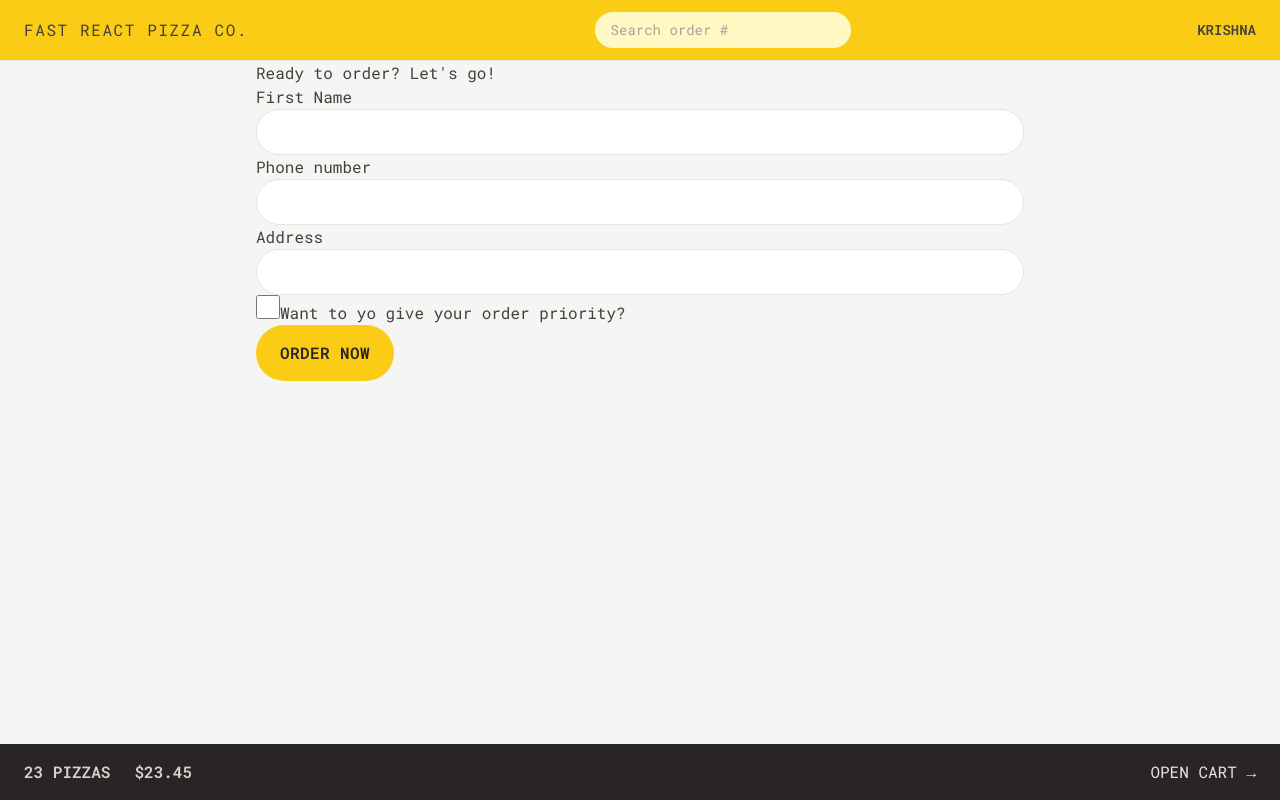
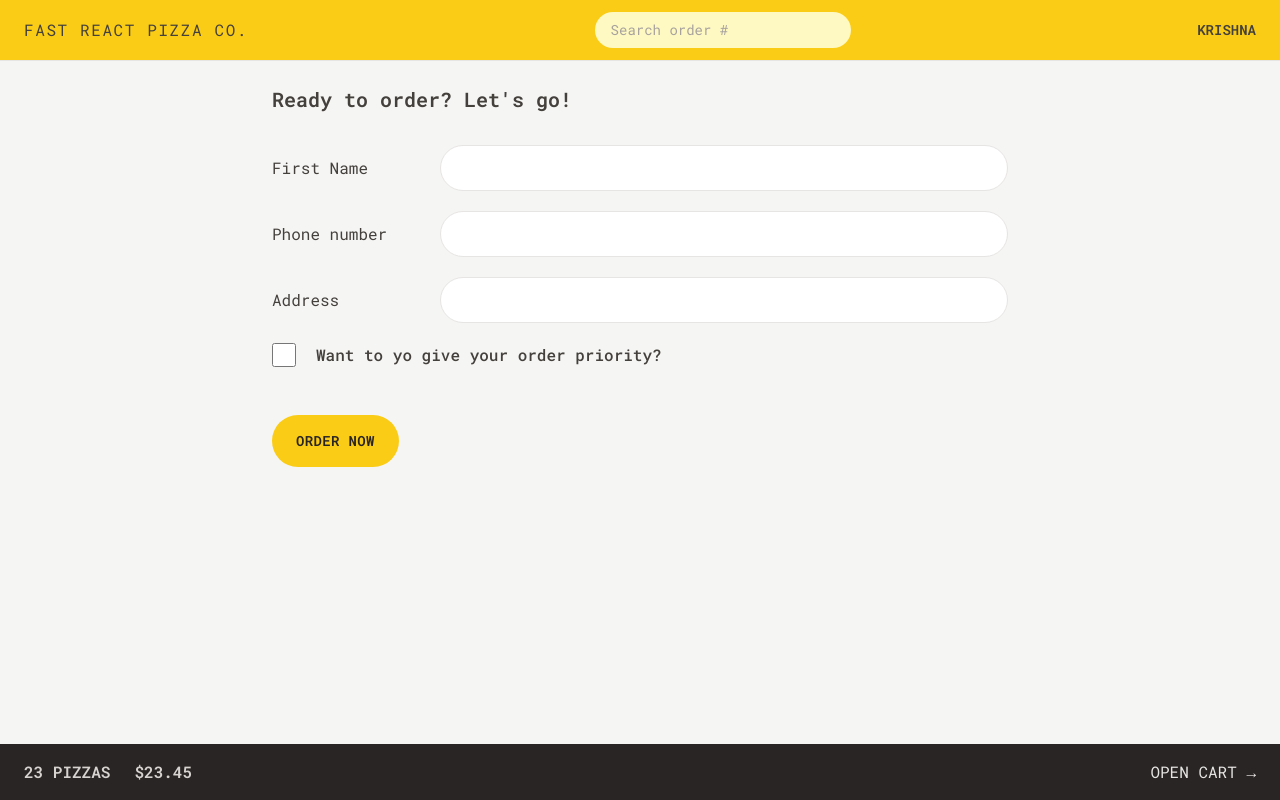
Before and after one commit to KrishnapalTomar01/fast-pizza-app, a React (Vite) app: page /order/new in a window 1280 px wide. Built offline with nearby package versions, Linux system fonts and the light colour scheme.

Commit message:
Order styling

```diff
--- a/src/features/order/CreateOrder.jsx
+++ b/src/features/order/CreateOrder.jsx
@@ -41,31 +41,43 @@ function CreateOrder() {
   const formErrors = useActionData();
 
   return (
-    <div>
-      <h2>Ready to order? Let&apos;s go!</h2>
+    <div className="px-4 py-6">
+      <h2 className="mb-8 text-xl font-semibold">
+        Ready to order? Let&apos;s go!
+      </h2>
       {/* <Form method="POST" action="/order/new"> */}
       <Form method="POST">
-        <div>
-          <label>First Name</label>
-          <input type="text" name="customer" required className="input" />
+        <div className="mb-5 flex flex-col gap-2 sm:flex-row sm:items-center">
+          <label className="sm:basis-40">First Name</label>
+          <input type="text" name="customer" required className="input grow" />
         </div>
 
-        <div>
-          <label>Phone number</label>
-          <div>
-            <input type="tel" name="phone" required className="input" />
-          </div>
-          {formErrors?.phone && <p>{formErrors.phone}</p>}
-        </div>
+        <div className="mb-5 flex flex-col gap-2 sm:flex-row sm:items-center">
+          <label className="sm:basis-40">Phone number</label>
+          <div className="grow">
+            <input type="tel" name="phone" required className="input w-full" />
 
-        <div>
-          <label>Address</label>
-          <div>
-            <input className="input" type="text" name="address" required />
+            {formErrors?.phone && (
+              <p className="mt-2 rounded-md bg-red-100 p-2 text-xs text-red-700">
+                {formErrors.phone}
+              </p>
+            )}
           </div>
         </div>
 
-        <div>
+        <div className="mb-5 flex flex-col gap-2 sm:flex-row sm:items-center">
+          <label className="sm:basis-40">Address</label>
+          <div className="grow">
+            <input
+              className="input w-full"
+              type="text"
+              name="address"
+              required
+            />
+          </div>
+        </div>
+
+        <div className="mb-12 flex items-center gap-5">
           <input
             type="checkbox"
             name="priority"
@@ -74,10 +86,12 @@ function CreateOrder() {
             // value={withPriority}
             // onChange={(e) => setWithPriority(e.target.checked)}
           />
-          <label htmlFor="priority">Want to yo give your order priority?</label>
+          <label htmlFor="priority" className="font-medium">
+            Want to yo give your order priority?
+          </label>
         </div>
 
-        <div>
+        <div className="">
           <input type="hidden" name="cart" value={JSON.stringify(cart)} />
           <Button type="primary" disabled={isSubmitting}>
             {isSubmitting ? "Placing order..." : "Order now"}
--- a/src/features/ui/Button.jsx
+++ b/src/features/ui/Button.jsx
@@ -2,13 +2,13 @@ import { Link } from "react-router-dom";
 
 function Button({ children, disabled, to, type }) {
   const base =
-    "inline-block rounded-full bg-yellow-400 font-semibold uppercase tracking-wide text-stone-800 transition-colors duration-300 hover:bg-yellow-300 focus:bg-yellow-300 focus:outline-none focus:ring focus:ring-yellow-300 focus:ring-offset-2 disabled:cursor-not-allowed";
+    "inline-block text-sm rounded-full bg-yellow-400 font-semibold uppercase tracking-wide text-stone-800 transition-colors duration-300 hover:bg-yellow-300 focus:bg-yellow-300 focus:outline-none focus:ring focus:ring-yellow-300 focus:ring-offset-2 disabled:cursor-not-allowed";
 
   const styles = {
     primary: base + " px-4 py-3 md:px-6 md:py-4",
     small: base + " px-4 py-2 md:px-5 md:py-2.5 text-xs",
     secondary:
-      "inline-block rounded-full border-2 border-stone-300 font-semibold uppercase tracking-wide text-stone-400 transition-colors duration-300 hover:text-stone-800 focus:text-stone-800 hover:bg-stone-300 focus:bg-stone-300 focus:outline-none focus:ring focus:ring-stone-200 focus:ring-offset-2 disabled:cursor-not-allowed px-4 py-2.5 md:px-6 md:py-3.5",
+      "inline-block text-sm rounded-full border-2 border-stone-300 font-semibold uppercase tracking-wide text-stone-400 transition-colors duration-300 hover:text-stone-800 focus:text-stone-800 hover:bg-stone-300 focus:bg-stone-300 focus:outline-none focus:ring focus:ring-stone-200 focus:ring-offset-2 disabled:cursor-not-allowed px-4 py-2.5 md:px-6 md:py-3.5",
   };
 
   if (to) {
--- a/src/index.css
+++ b/src/index.css
@@ -4,7 +4,7 @@
 
 @layer components {
   .input {
-    @apply w-full rounded-full border border-stone-200 px-4 py-2 text-sm transition-all duration-300 placeholder:text-stone-400 focus:outline-none focus:ring focus:ring-yellow-400 focus:ring-opacity-50 md:px-6 md:py-3;
+    @apply rounded-full border border-stone-200 px-4 py-2 text-sm transition-all duration-300 placeholder:text-stone-400 focus:outline-none focus:ring focus:ring-yellow-400 focus:ring-opacity-50 md:px-6 md:py-3;
   }
 
   .loader {
```
Also changed, not shown: index.html (+5 -2 lines).
